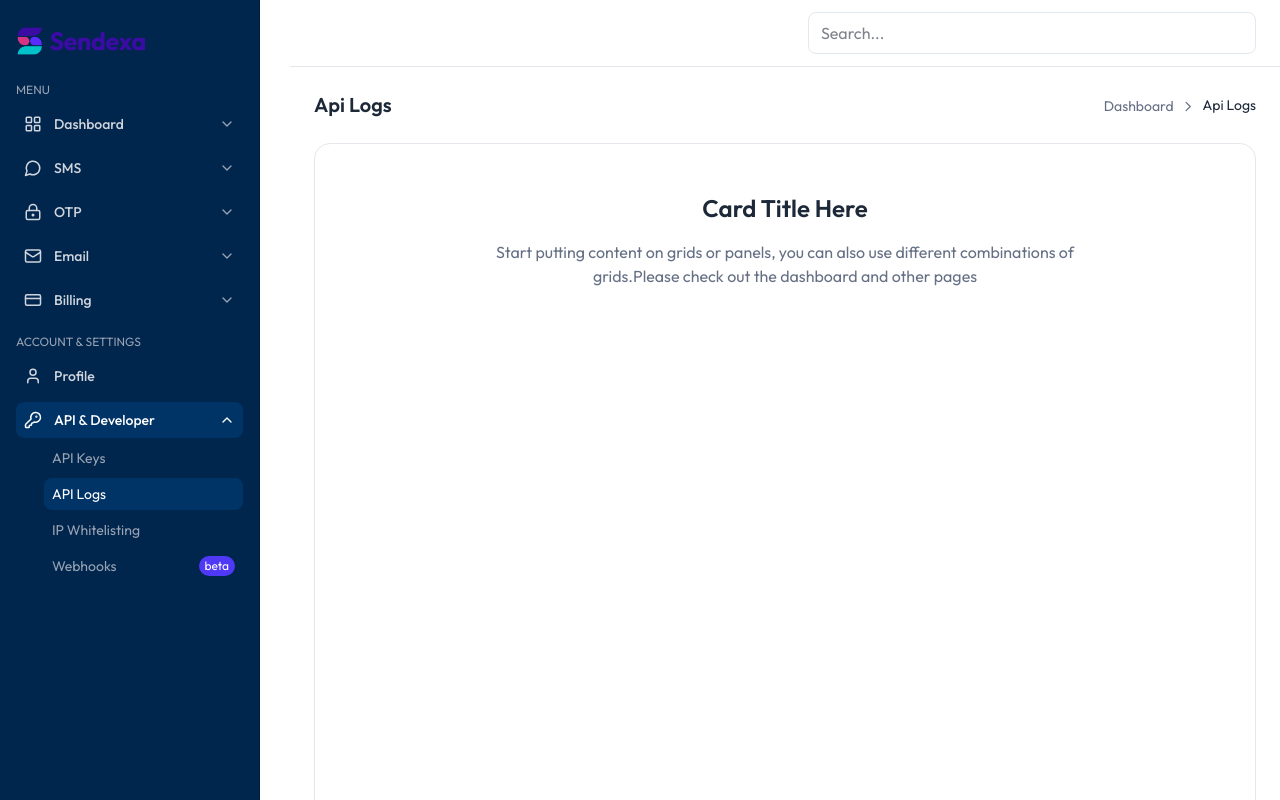
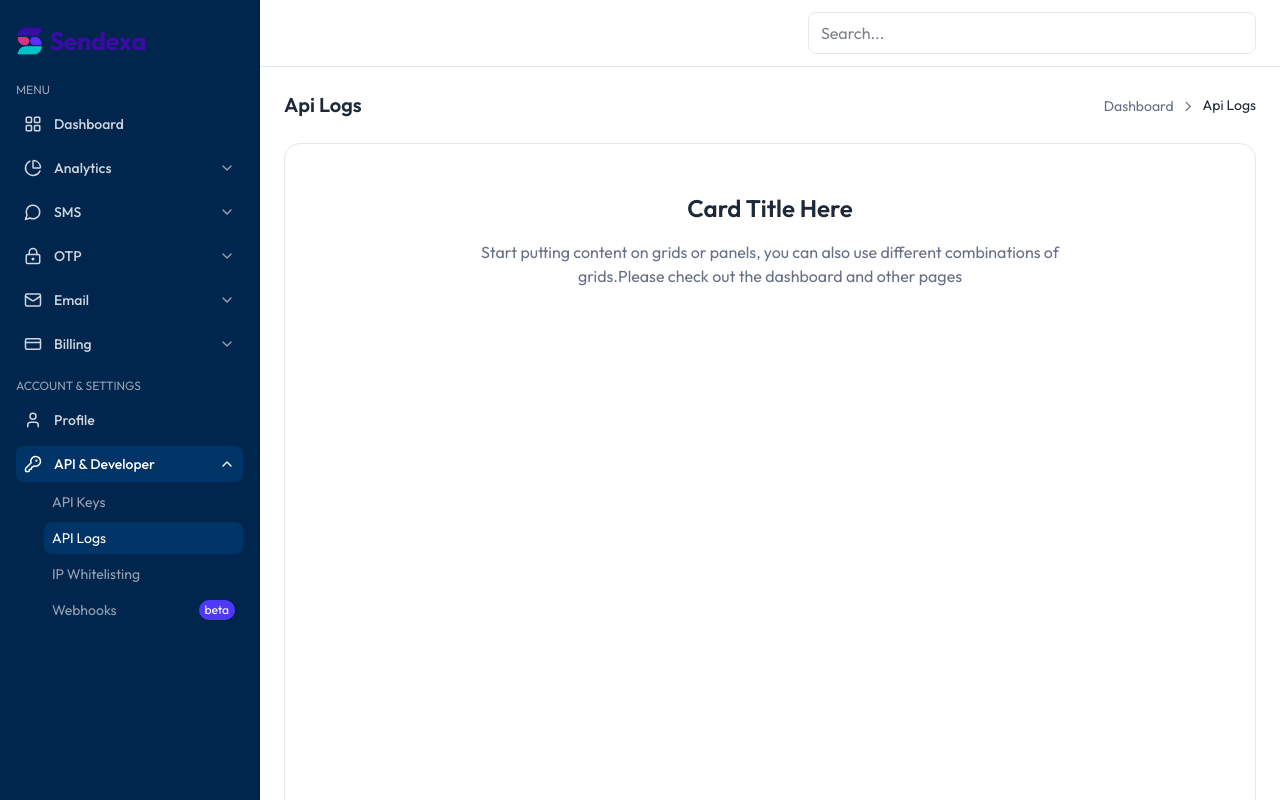
Before and after one commit to sendexa/Unified-Sendexa, a Next.js app: page /account/api/logs in a window 1280 px wide. Shown: the top 800 px of the page. Built offline with nearby package versions, Linux system fonts and the light colour scheme.

Commit message:
push content area fix

```diff
--- a/src/app/(dashboard)/account/profile/business/page.tsx
+++ /dev/null
@@ -1,27 +0,0 @@
-import PageBreadcrumb from "@/components/common/PageBreadCrumb";
-import { Metadata } from "next";
-import React from "react";
-
-export const metadata: Metadata = {
-    title: "Business Info | Sendexa Dashboard",
-    description: "Manage your subscriptions in the Sendexa Dashboard.",
-};
-
-export default function BlankPage() {
-  return (
-    <div>
-      <PageBreadcrumb pageTitle="Subscriptions" />
-      <div className="min-h-screen rounded-2xl border border-gray-200 bg-white px-5 py-7 dark:border-gray-800 dark:bg-white/[0.03] xl:px-10 xl:py-12">
-        <div className="mx-auto w-full max-w-[630px] text-center">
-          <h3 className="mb-4 font-semibold text-gray-800 text-theme-xl dark:text-white/90 sm:text-2xl">
-            Card Title Here
-          </h3>
-          <p className="text-sm text-gray-500 dark:text-gray-400 sm:text-base">
-            Start putting content on grids or panels, you can also use different
-            combinations of grids.Please check out the dashboard and other pages
-          </p>
-        </div>
-      </div>
-    </div>
-  );
-}
--- a/src/app/(dashboard)/layout.tsx
+++ b/src/app/(dashboard)/layout.tsx
@@ -1,3 +1,46 @@
+// "use client";
+
+// import { useSidebar } from "@/layout/SidebarContext";
+// import AppHeader from "@/layout/AppHeader";
+// import AppSidebar from "@/layout/AppSidebar";
+// import Backdrop from "@/layout/Backdrop";
+// import React from "react";
+
+// export default function AdminLayout({
+//   children,
+// }: {
+//   children: React.ReactNode;
+// }) {
+//   const { isExpanded, isHovered, isMobileOpen } = useSidebar();
+
+
+//   const mainContentMargin =
+//     isExpanded || isHovered ? "lg:ml-[290px]" : "lg:ml-[90px]";
+
+//   // And update the main content div:
+//   <div
+//     className={`flex-1 transition-all duration-300 ease-in-out ${mainContentMargin}`}
+//   ></div>;
+//   return (
+//     <div className="min-h-screen xl:flex">
+//       {/* Sidebar */}
+//       <AppSidebar />
+
+//       {/* Overlay for mobile */}
+//       {isMobileOpen && <Backdrop />}
+
+//       {/* Main content */}
+//       <div
+//         className={`flex-1 transition-all duration-300 ease-in-out ${mainContentMargin}`}
+//       >
+//         <AppHeader />
+//         <div className="p-4 mx-auto max-w-[1600px] md:p-6">{children}</div>
+//       </div>
+//     </div>
+//   );
+// }
+
+
 "use client";
 
 import { useSidebar } from "@/layout/SidebarContext";
@@ -13,21 +56,12 @@ export default function AdminLayout({
 }) {
   const { isExpanded, isHovered, isMobileOpen } = useSidebar();
 
-  // const mainContentMargin = isMobileOpen
-  //   ? "ml-0"
-  //   : isExpanded || isHovered
-  //   ? "lg:ml-[290px]"
-  //   : "lg:ml-[90px]";
+  const mainContentMargin = isExpanded || isHovered
+    ? "lg:ml-[260px]"
+    : "lg:ml-0";
 
-  const mainContentMargin =
-    isExpanded || isHovered ? "lg:ml-[290px]" : "lg:ml-[90px]";
-
-  // And update the main content div:
-  <div
-    className={`flex-1 transition-all duration-300 ease-in-out ${mainContentMargin}`}
-  ></div>;
   return (
-    <div className="min-h-screen xl:flex">
+    <div className="min-h-screen flex">
       {/* Sidebar */}
       <AppSidebar />
 
@@ -35,11 +69,13 @@ export default function AdminLayout({
       {isMobileOpen && <Backdrop />}
 
       {/* Main content */}
-      <div
-        className={`flex-1 transition-all duration-300 ease-in-out ${mainContentMargin}`}
-      >
+      <div className="flex-1 flex flex-col">
         <AppHeader />
-        <div className="p-4 mx-auto max-w-[1600px] md:p-6">{children}</div>
+        <main
+          className={`flex-1 transition-all duration-300 ease-in-out ${mainContentMargin}`}
+        >
+          <div className="p-4 mx-auto max-w-[1600px] md:p-6">{children}</div>
+        </main>
       </div>
     </div>
   );
--- a/src/layout/AppHeader.tsx
+++ b/src/layout/AppHeader.tsx
@@ -24,7 +24,6 @@ const AppHeader: React.FC = () => {
   }, []);
 
   return (
-    // <header className="sticky top-0 flex w-full bg-white border-b border-gray-200 dark:border-gray-800 dark:bg-gray-900 z-50">
     <header className="sticky top-0 flex w-full bg-white border-b border-gray-200 dark:border-gray-800 dark:bg-gray-900 z-50">
       <div className="flex items-center justify-between w-full px-4 py-3 lg:px-6">
         {/* Mobile Sidebar Toggle */}
--- a/src/layout/navigation.json
+++ b/src/layout/navigation.json
@@ -3,11 +3,16 @@
     {
       "icon": "GridIcon",
       "name": "Dashboard",
+      "path": "/"
+    },
+
+    {
+      "icon": "PieChart",
+      "name": "Analytics",
       "subItems": [
-        { "name": "Overview", "path": "/" },
-        { "name": "SMS Reports", "path": "/dashboard/sms-reports" },
-        { "name": "OTP Reports", "path": "/dashboard/otp-reports" },
-        { "name": "Email Reports", "path": "/dashboard/email-reports" }
+        { "name": "SMS Analytics", "path": "/analytics/sms" },
+        { "name": "OTP Analytics", "path": "/analytics/otp" },
+        { "name": "Email Analytics", "path": "/analytics/email" }
       ]
     },
     {
--- a/src/utils/iconMap.tsx
+++ b/src/utils/iconMap.tsx
@@ -6,6 +6,7 @@ import {
   CreditCard,
   User,
   KeyRound,
+  PieChart,
 } from "lucide-react";
 import { JSX } from "react";
 
@@ -17,4 +18,5 @@ export const iconMap: Record<string, JSX.Element> = {
   CreditCard: <CreditCard size={18} />,
   User: <User size={18} />,
   KeyRound: <KeyRound size={18} />,
+  PieChart: <PieChart size={18} />,
 };
```
Also changed, not shown: src/layout/Backdrop.tsx (+5 -11 lines), src/app/(dashboard)/account/profile/page.tsx (renamed from src/app/(dashboard)/account/profile/personal/page.tsx).
